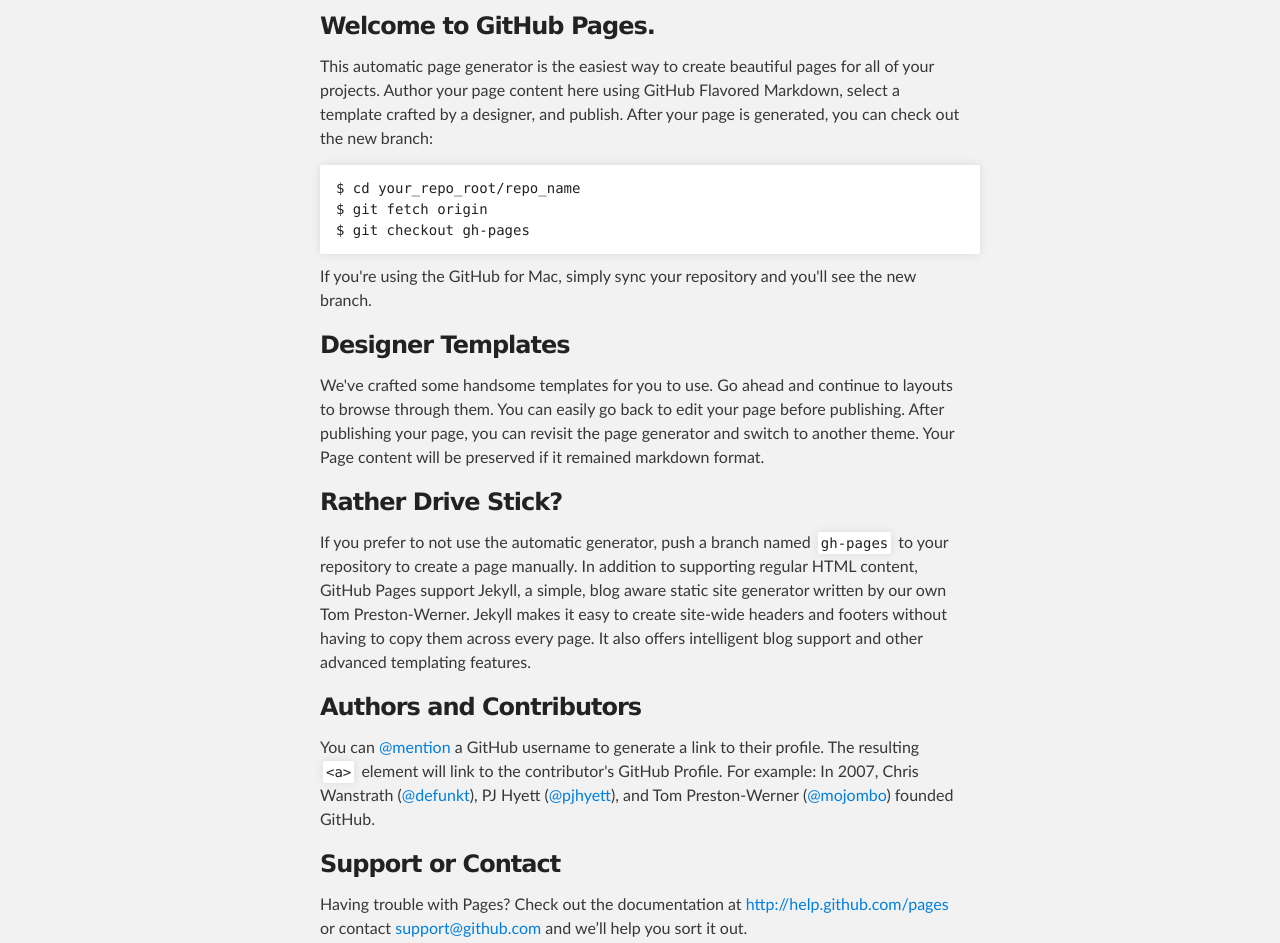
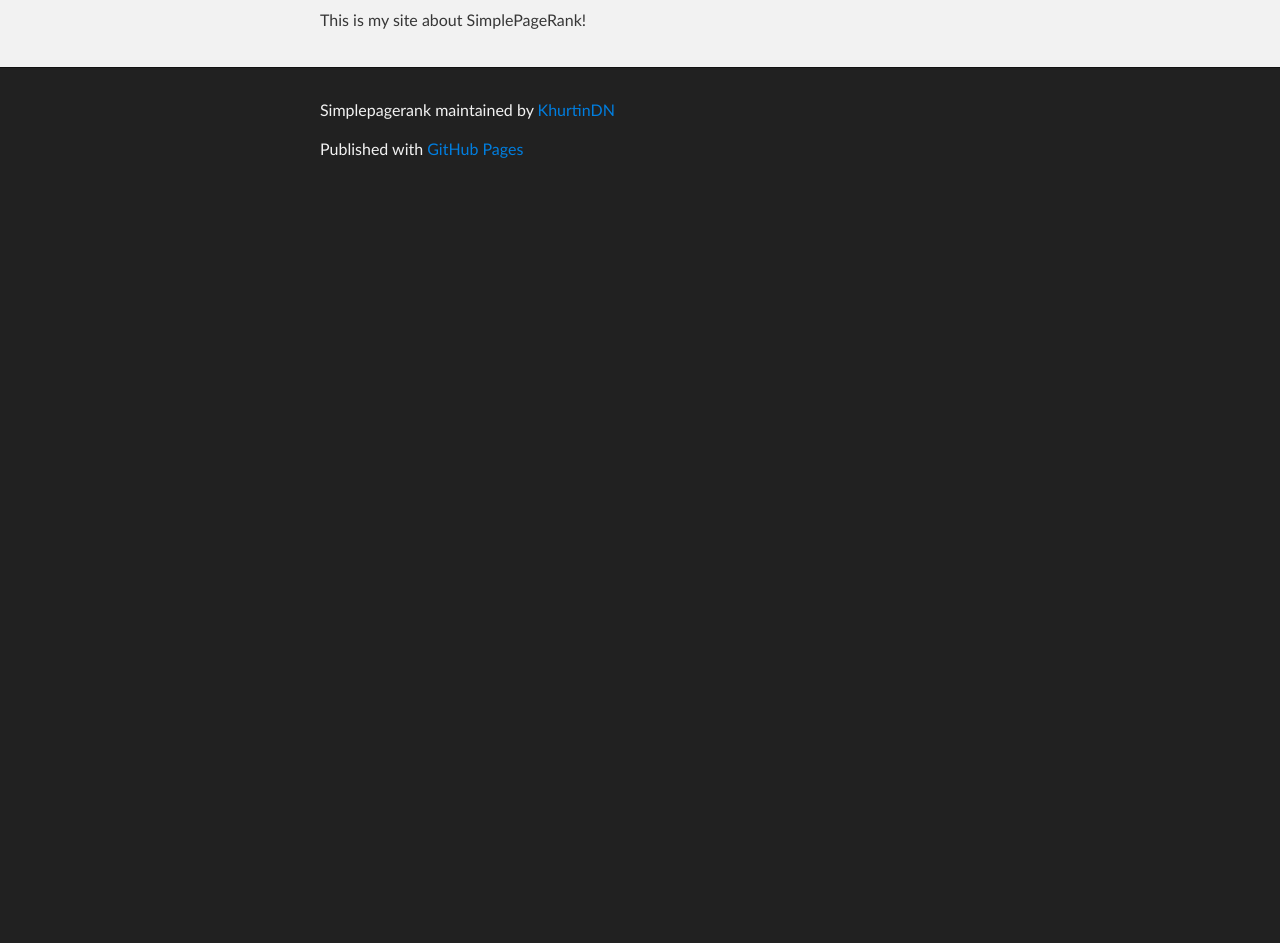
Before and after one commit to KhurtinDN/SimplePageRank, a plain HTML site: page index.html in a window 1280 px wide. Shown: the part 216-1159 px from the top of the page. After the commit the page ends 800 px from the top, so only its background shows below. Drawn offline with Linux system fonts and the light colour scheme.

```diff
--- a/index.html
+++ b/index.html
@@ -31,37 +31,7 @@
     <!-- MAIN CONTENT -->
     <div id="main_content_wrap" class="outer">
       <section id="main_content" class="inner">
-        <h3>
-<a name="welcome-to-github-pages" class="anchor" href="#welcome-to-github-pages"><span class="octicon octicon-link"></span></a>Welcome to GitHub Pages.</h3>
-
-<p>This automatic page generator is the easiest way to create beautiful pages for all of your projects. Author your page content here using GitHub Flavored Markdown, select a template crafted by a designer, and publish. After your page is generated, you can check out the new branch:</p>
-
-<pre><code>$ cd your_repo_root/repo_name
-$ git fetch origin
-$ git checkout gh-pages
-</code></pre>
-
-<p>If you're using the GitHub for Mac, simply sync your repository and you'll see the new branch.</p>
-
-<h3>
-<a name="designer-templates" class="anchor" href="#designer-templates"><span class="octicon octicon-link"></span></a>Designer Templates</h3>
-
-<p>We've crafted some handsome templates for you to use. Go ahead and continue to layouts to browse through them. You can easily go back to edit your page before publishing. After publishing your page, you can revisit the page generator and switch to another theme. Your Page content will be preserved if it remained markdown format.</p>
-
-<h3>
-<a name="rather-drive-stick" class="anchor" href="#rather-drive-stick"><span class="octicon octicon-link"></span></a>Rather Drive Stick?</h3>
-
-<p>If you prefer to not use the automatic generator, push a branch named <code>gh-pages</code> to your repository to create a page manually. In addition to supporting regular HTML content, GitHub Pages support Jekyll, a simple, blog aware static site generator written by our own Tom Preston-Werner. Jekyll makes it easy to create site-wide headers and footers without having to copy them across every page. It also offers intelligent blog support and other advanced templating features.</p>
-
-<h3>
-<a name="authors-and-contributors" class="anchor" href="#authors-and-contributors"><span class="octicon octicon-link"></span></a>Authors and Contributors</h3>
-
-<p>You can <a href="https://github.com/blog/821" class="user-mention">@mention</a> a GitHub username to generate a link to their profile. The resulting <code>&lt;a&gt;</code> element will link to the contributor's GitHub Profile. For example: In 2007, Chris Wanstrath (<a href="https://github.com/defunkt" class="user-mention">@defunkt</a>), PJ Hyett (<a href="https://github.com/pjhyett" class="user-mention">@pjhyett</a>), and Tom Preston-Werner (<a href="https://github.com/mojombo" class="user-mention">@mojombo</a>) founded GitHub.</p>
-
-<h3>
-<a name="support-or-contact" class="anchor" href="#support-or-contact"><span class="octicon octicon-link"></span></a>Support or Contact</h3>
-
-<p>Having trouble with Pages? Check out the documentation at <a href="http://help.github.com/pages">http://help.github.com/pages</a> or contact <a href="mailto:support@github.com">support@github.com</a> and we’ll help you sort it out.</p>
+        <p>This is my site about SimplePageRank!</p>
       </section>
     </div>
 
```
Also changed, not shown: params.json (+1 -1 lines).
